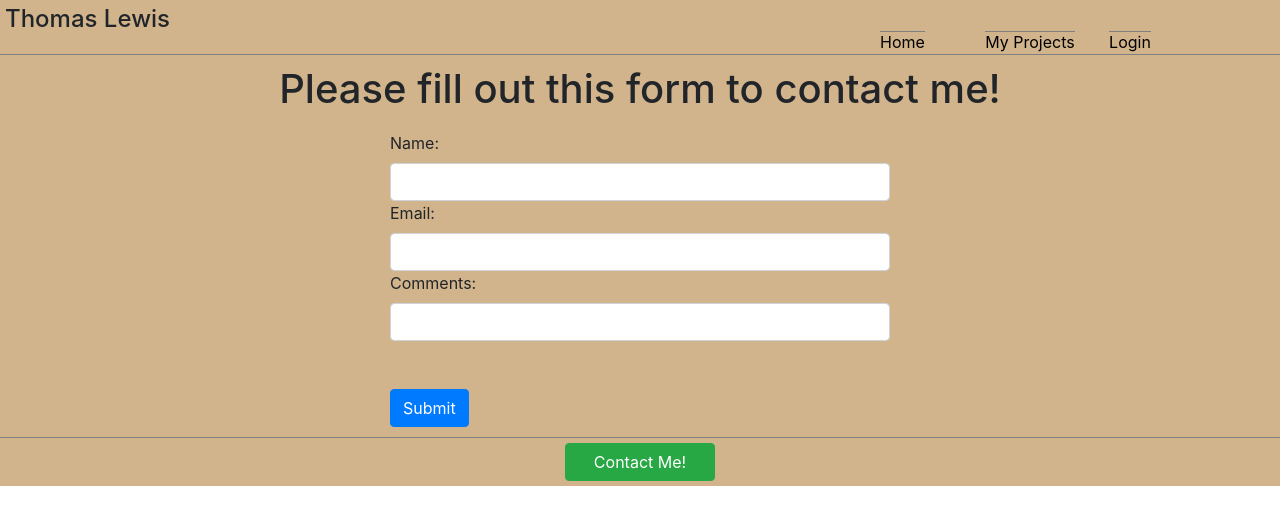
After one commit to tpl1029/Final-Project, a PHP site: page /FIT-Web-Course/contact_button.php in a window 1280 px wide. The commit adds this page. Shown: the top 525 px of the page. Run offline with PHP 8.4, Linux system fonts and the light colour scheme; some libraries are stand-ins or nearby versions.

Commit message:
progress

```diff
--- a/Controller/contact_submit.php
+++ b/Controller/contact_submit_logged_out.php
@@ -1,5 +1,5 @@
 <?php
-        $message = " ";
+        $message = "";
         $name;$email;$comment;$captcha;
 
         if(isset($_POST['name']) && isset($_POST['email']) && isset($_POST['comments']) && isset($_POST['g-recaptcha-response'])){
@@ -8,9 +8,9 @@
             $comment=$_POST['comments'];
             $captcha=$_POST['g-recaptcha-response'];
 
+
         if(!$captcha){
-
-          echo '<h2>Please check the captcha form.</h2>';
+          $message = "Please check the CAPTCHA!";
           exit;
         } else{
           $secretKey = "6Lc7GfcZAAAAAHWpadMMNcGCS5Hat6Gl9RU__QfY";
@@ -21,7 +21,6 @@
           $responseKeys = json_decode($response,true);
           // should return JSON with success as true
           if($responseKeys["success"]) {
-
               $message = "Thank you" . " " . $name . " " . "for contacting me!";
 
           } else {
--- a/Controller/user_login.php
+++ b/Controller/user_login.php
@@ -69,8 +69,6 @@ if(isset($_POST["login"])){
     }
 }
 
- else {
-    echo "<p>There was a problem</p>";
-    }
+
 
 ?>
--- a/Model/query-login.php
+++ b/Model/query-login.php
@@ -17,7 +17,7 @@ class Login {
             $results = $this->conn->prepare($query);
 
             $results->execute();
-            echo $results->rowCount();
+
 
             if($results->rowCount() == 1){
                 // session_start();
--- a/View/footer.php
+++ b/View/footer.php
@@ -1,6 +1,6 @@
 <div class="footer">
 
-                <a href="./contact.php" class="btn btn-success">Contact Me!</a>
+                <a href="./contact_button.php" class="btn btn-success">Contact Me!</a>
             </div>
     </div>
 
@@ -41,3 +41,23 @@
     }
 
 </script>
+
+<!-- <?php
+
+    // if(isset($_SESSION["loggedin"]) && $_SESSION["loggedin"] == true)
+    // {
+    //     echo " <script>
+    //         document.getElementById('captcha').style.display = 'none';
+    //     </script>
+    //         ";
+
+    // }
+    // else {
+
+    //     echo " <script>
+    //         document.getElementById('captcha').style.display = 'visible';
+    //     </script>";
+
+    // }
+
+?> -->
--- /dev/null
+++ b/contact_button.php
@@ -0,0 +1,12 @@
+<?php
+include './View/header.php';
+
+if(isset($_SESSION["loggedin"]) && $_SESSION["loggedin"] == true) {
+    include './contact_logged_in.php';
+    }
+
+    else{
+        include './contact_logged_out.php';
+    }
+
+?>
--- a/contact.php
+++ b/contact_logged_in.php
@@ -1,7 +1,7 @@
 <?php
 
-include './View/header.php';
-include './Controller/contact_submit.php';
+
+include './Controller/contact_submit_logged_in.php';
 
 ?>
 <div class="form-grid">
@@ -20,8 +20,6 @@ include './Controller/contact_submit.php';
             <label>Comments:</label><br>
             <input type="textarea" class="form-control" name="comments" id="comments">
             <br>
-            <div class="g-recaptcha" data-sitekey="6Lc7GfcZAAAAAI0r5pEroYDjS_3YatQ2M8f8qZZA" id="captcha" style="display:visible"></div>
-            <br>
             <input type="submit" class="btn btn-primary" value="Submit" name="submit" id="submit">
             <br> <span class="help-block"><?php echo $message; ?></span>
             </form>
--- /dev/null
+++ b/contact_logged_out.php
@@ -0,0 +1,35 @@
+<?php
+
+
+include './Controller/contact_submit_logged_out.php';
+
+?>
+<div class="form-grid">
+
+    <div class="form-message">
+        <h1>Please fill out this form to contact me!</h1>
+    </div>
+
+    <div class="form-content">
+        <form action="" method="post">
+
+            <label>Name:</label><br>
+            <input type="text" class="form-control" name="name" id="name" >
+            <label>Email:</label><br>
+            <input type="text" class="form-control"  name="email" id="email">
+            <label>Comments:</label><br>
+            <input type="textarea" class="form-control" name="comments" id="comments">
+            <br>
+            <div class="g-recaptcha" data-sitekey="6Lc7GfcZAAAAAI0r5pEroYDjS_3YatQ2M8f8qZZA" id="captcha" style="display:visible"></div>
+            <br>
+            <input type="submit" class="btn btn-primary" value="Submit" name="submit" id="submit">
+            <br> <span class="help-block"><?php echo $message; ?></span>
+            </form>
+    </div>
+
+</div>
+
+    <?php
+    include './View/footer.php';
+
+?>
```
Also changed, not shown: Controller/contact_submit_logged_in.php (added, +13 -0 lines), View/header.php (line endings or trailing spaces).
